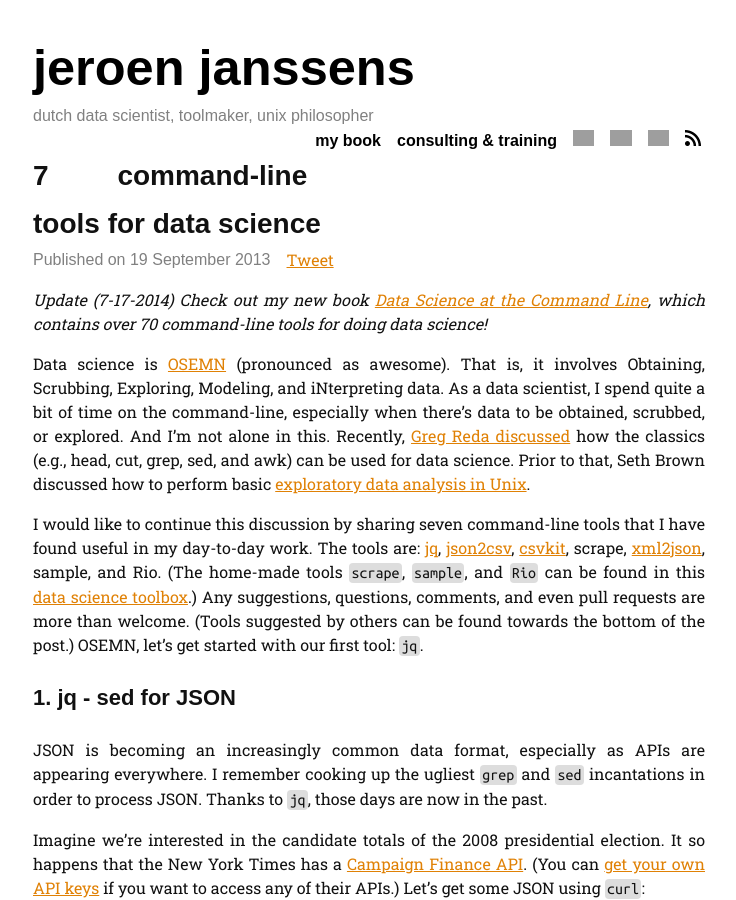
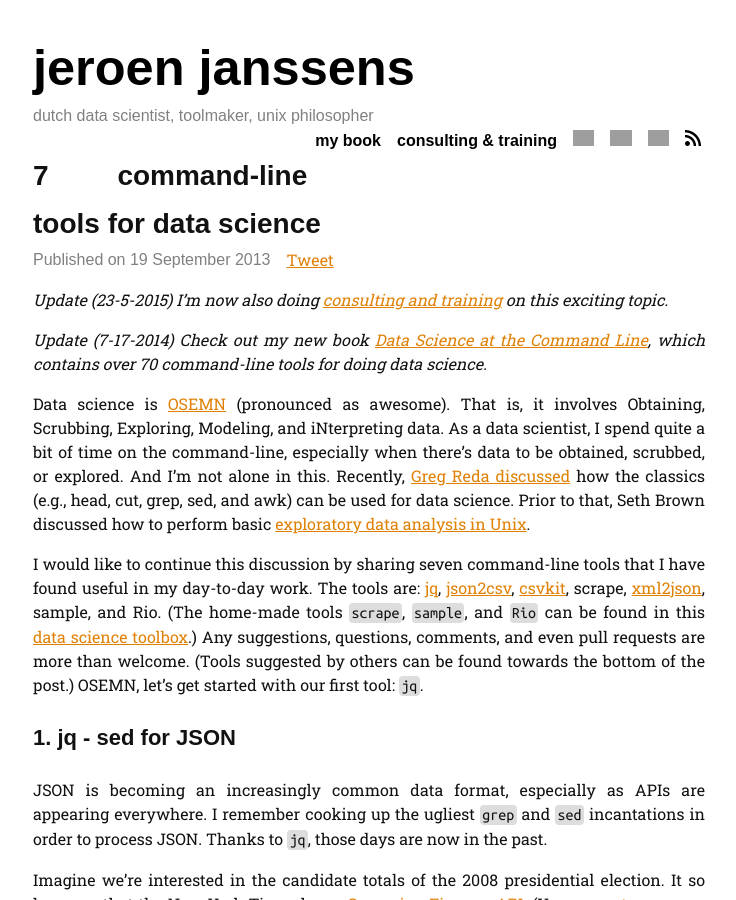
Before and after one commit to jeroenjanssens/jeroenjanssens.github.io, a Jekyll site: the page built from _posts/2013-09-19-seven-command-line-tools-for-data-science.markdown, in a window 1280 px wide and 900 px high. Shown: the whole window, without its empty margins (271-1007 px from the left). Built offline with Jekyll 4.4.1, drawn with Linux system fonts in a browser that asks for light colours; some web fonts are replaced; Markdown is read by kramdown in place of the engine named in the settings; comment, search, counter and statistics services are not loaded; grey boxes are pictures that could not be loaded.

Commit message:
Added note about consulting and training

```diff
--- a/_posts/2013-09-19-seven-command-line-tools-for-data-science.markdown
+++ b/_posts/2013-09-19-seven-command-line-tools-for-data-science.markdown
@@ -6,7 +6,9 @@ description: "In this post I would like to share seven command-line tools that I
 image:  /img/iris.png
 ---
 
-*Update (7-17-2014) Check out my new book [Data Science at the Command Line](http://datascienceatthecommandline.com), which contains over 70 command-line tools for doing data science!*
+*Update (23-5-2015) I'm now also doing [consulting and training](http://jeroenjanssens.com/consulting-and-training) on this exciting topic.*
+
+*Update (7-17-2014) Check out my new book [Data Science at the Command Line](http://datascienceatthecommandline.com), which contains over 70 command-line tools for doing data science.*
 
 Data science is [OSEMN](http://www.dataists.com/2010/09/a-taxonomy-of-data-science/) (pronounced as awesome).
 That is, it involves Obtaining, Scrubbing, Exploring, Modeling, and iNterpreting data.
```
Also changed, not shown: 2 other files.
